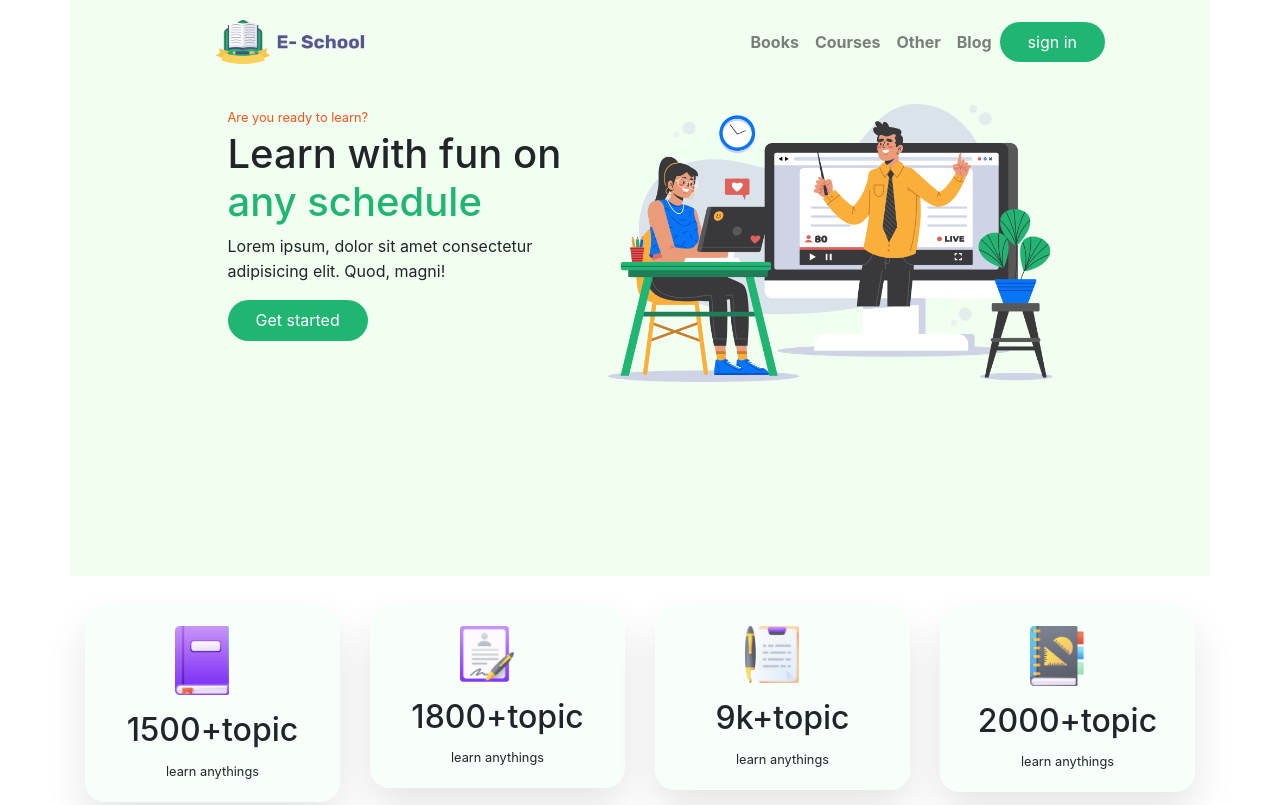
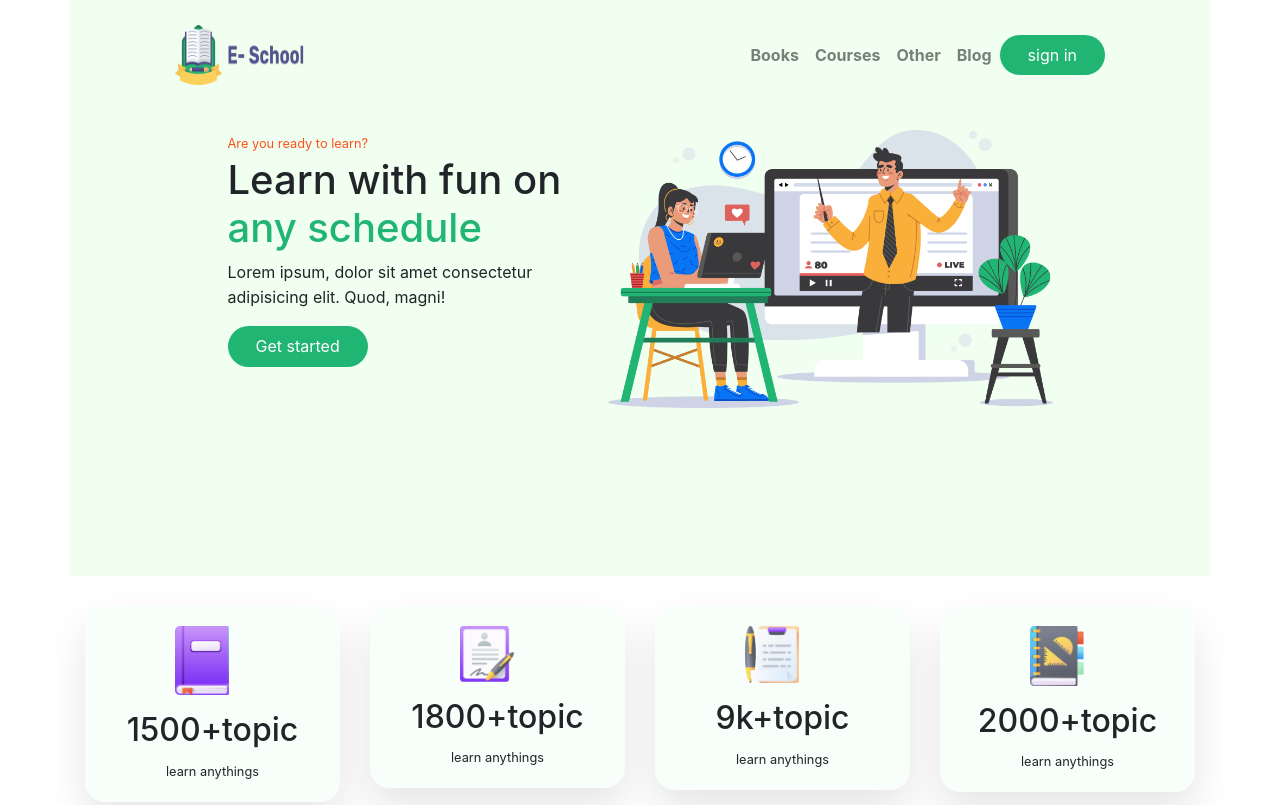
Before and after one commit to nazmussakib7/e-school, a plain HTML site: page index.html in a window 1280 px wide. Shown: the top 805 px of the page. Drawn offline with nearby package versions, Linux system fonts and the light colour scheme.

Commit message:
some text modyfy

```diff
--- a/index.html
+++ b/index.html
@@ -12,9 +12,9 @@
    <div class="container top-bg">
     <nav class="navbar navbar-expand-lg navbar-light ">
 
-      <div >
-        <img style="width: 150px;margin-left: 41px; " src="icon/Logo.png" alt="" >
-      </div>
+        <a class="navbar-brand" href="#">
+          <img src="ICON/Logo.png" width="130" height="60" class="d-inline-block align-top" alt="">
+        </a>
 
 
       <div class="collapse navbar-collapse d-flex justify-content-end" id="navbarNavDropdown">
```
